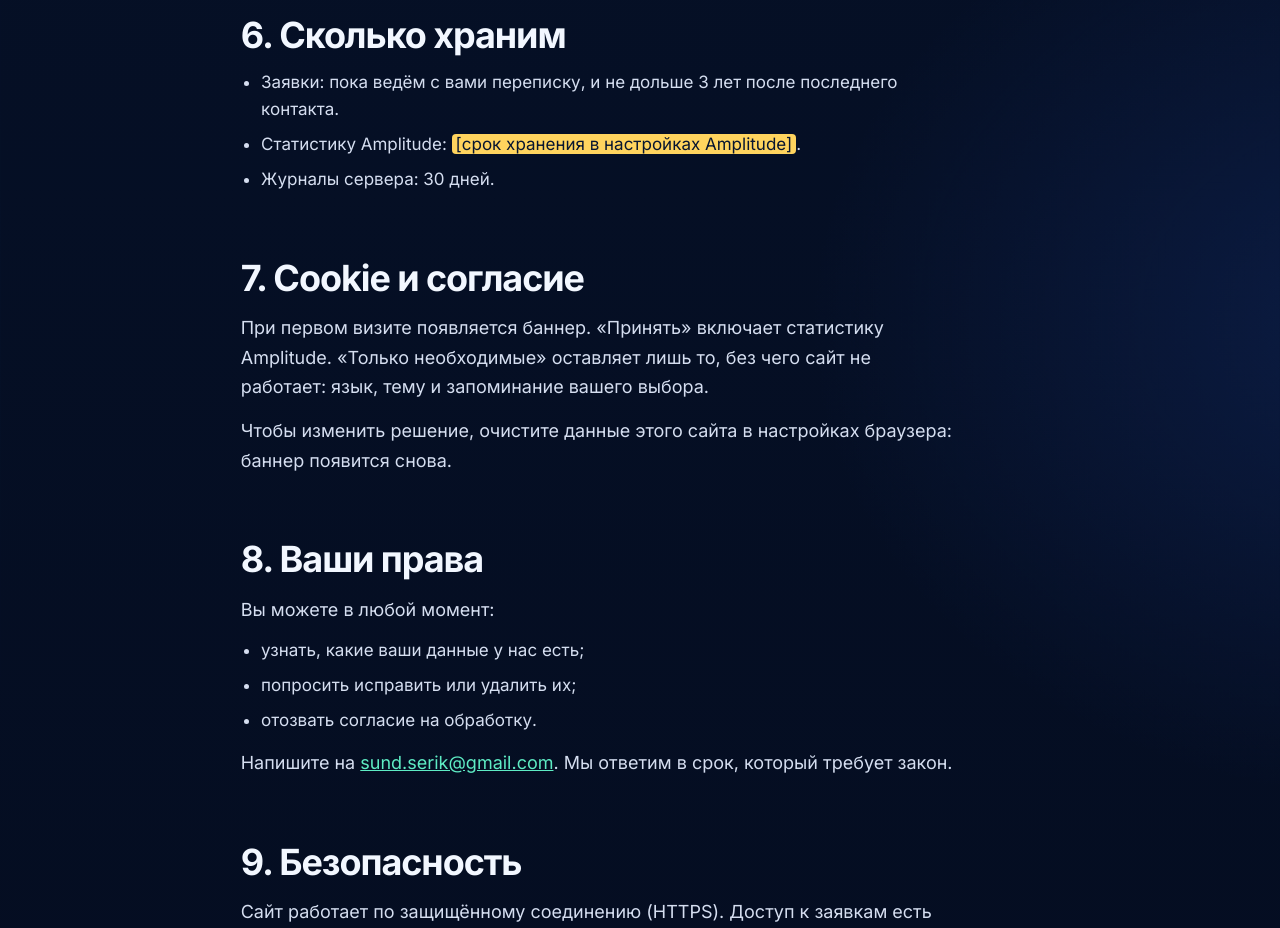
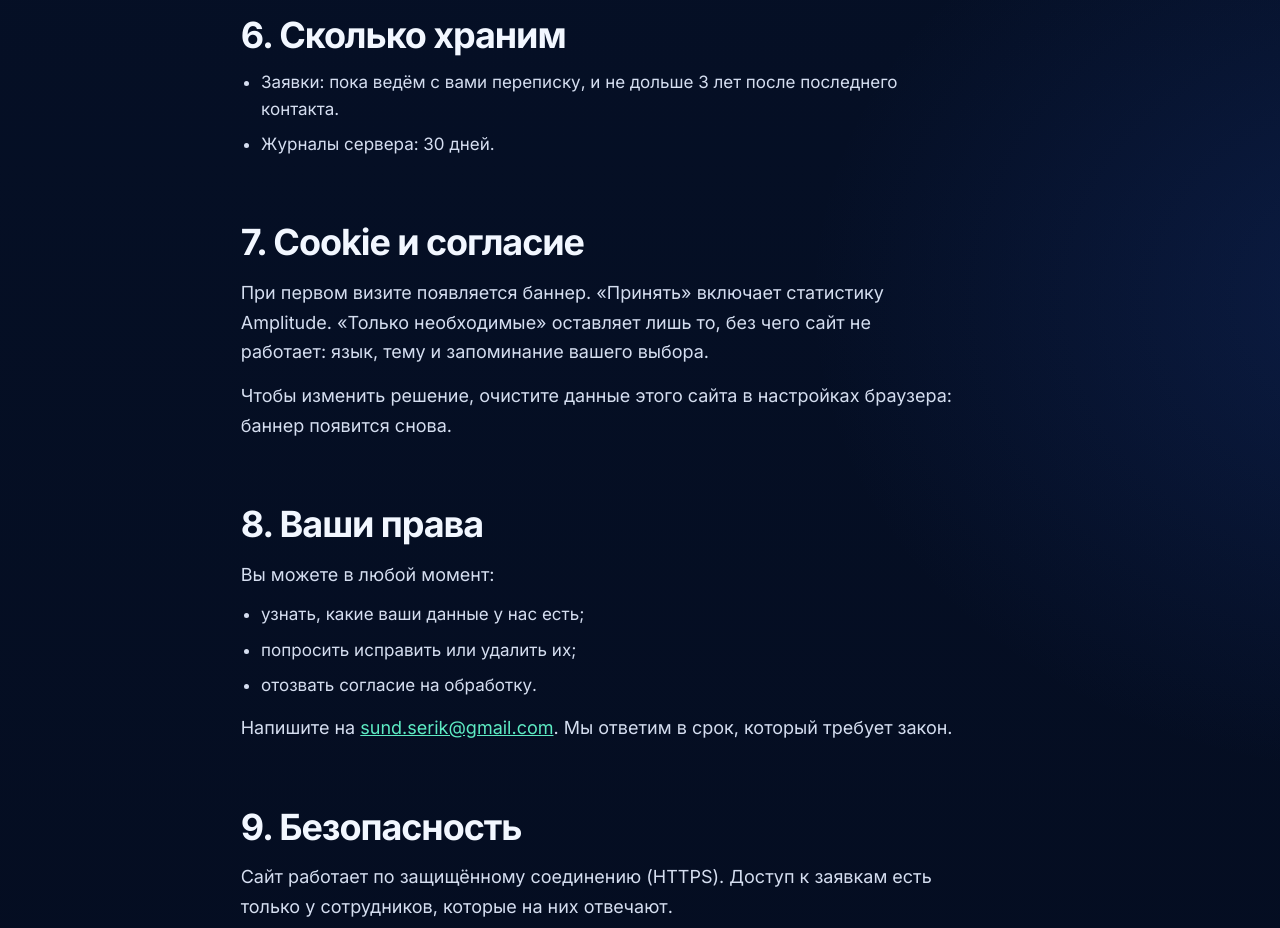
Before and after one commit to sunorgkz/Proji-Landing, a React (Vite) app: page /privacy in a window 1280 px wide. Shown: the part 2780-3708 px from the top of the page. Built offline with nearby package versions, Linux system fonts and the light colour scheme; no server answers.

Commit message:
/privacy: убрана строка о сроке хранения Amplitude
Co-Authored-By: Claude Opus 5.5 <noreply@anthropic.com>

```diff
--- a/landings/privacy/PrivacyLanding.tsx
+++ b/landings/privacy/PrivacyLanding.tsx
@@ -83,7 +83,6 @@ const Page: React.FC<{ lang: Lang }> = ({ lang }) => (
     <h2>6. Сколько храним</h2>
     <ul>
       <li>Заявки: пока ведём с вами переписку, и не дольше 3 лет после последнего контакта.</li>
-      <li>Статистику Amplitude: <F>[срок хранения в настройках Amplitude]</F>.</li>
       <li>Журналы сервера: 30 дней.</li>
     </ul>
 
```
